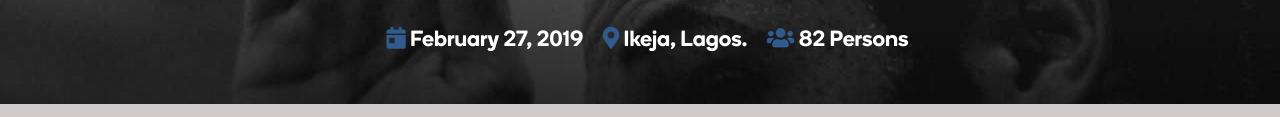
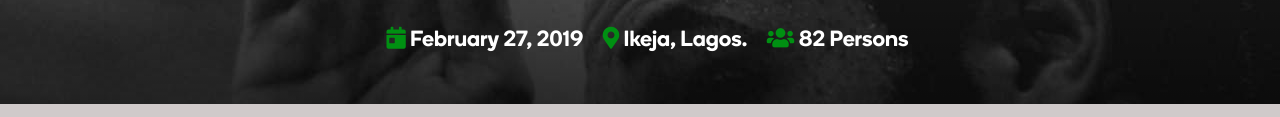
Before and after one commit to cupidcoder/questioner, a website: page UI/views/user/meetup-details.html in a window 1280 px wide. Shown: the part 200-317 px from the top of the page. Drawn offline with Linux system fonts and the light colour scheme.

Commit message:
[Chore #163023304] Make meetup event details icon color brighter

```diff
--- a/UI/css/main.css
+++ b/UI/css/main.css
@@ -351,7 +351,10 @@ footer p {
     font-weight: bold;
 }
 
-#meetupEventDetails i {margin-left: 15px;}
+#meetupEventDetails i {
+    margin-left: 15px;
+    color: #009012;
+}
 
 #meetupDescription {
     margin-bottom: 100px;
```
